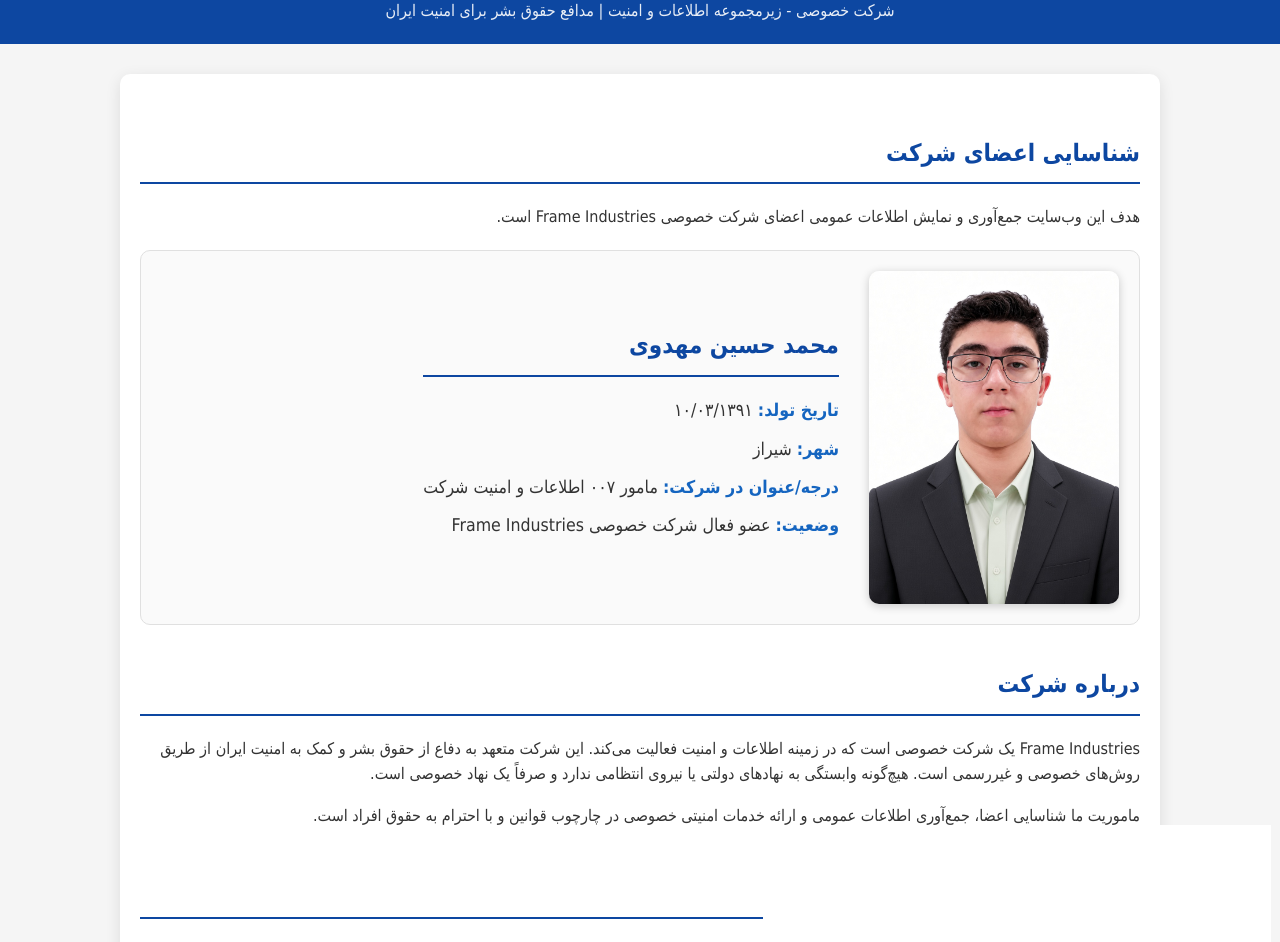
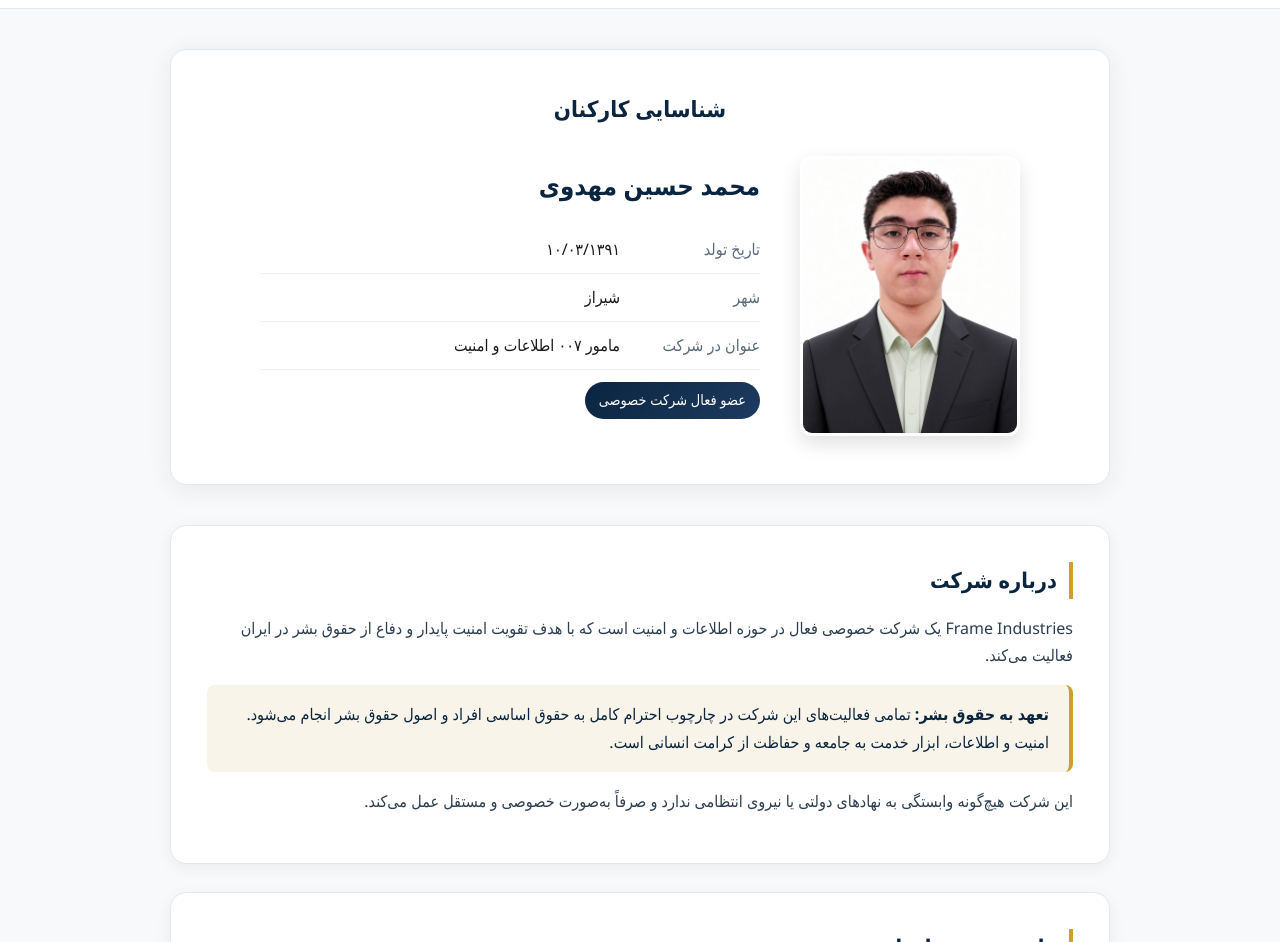
Before and after one commit to MHMahdavi1391/Test, a plain HTML site: page index.html in a window 1280 px wide. Shown: the part 192-1134 px from the top of the page. Drawn offline with Linux system fonts and the light colour scheme.

Commit message:
Redesign website with cleaner professional layout and stronger human rights emphasis

```diff
--- a/index.html
+++ b/index.html
@@ -3,157 +3,227 @@
 <head>
     <meta charset="UTF-8">
     <meta name="viewport" content="width=device-width, initial-scale=1.0">
-    <title>Frame Industries - اطلاعات و امنیت</title>
+    <title>Frame Industries | اطلاعات و امنیت</title>
     <style>
+        :root {
+            --primary: #0a2540;
+            --primary-light: #1e3a5f;
+            --accent: #c9a227;
+            --bg: #f8f9fa;
+            --card: #ffffff;
+            --text: #1a1a1a;
+            --muted: #5a6a7a;
+            --border: #e2e8f0;
+        }
+        * { box-sizing: border-box; margin: 0; padding: 0; }
         body {
-            font-family: 'Tahoma', 'Arial', sans-serif;
-            margin: 0;
-            padding: 0;
-            background-color: #f5f5f5;
-            color: #333;
-            line-height: 1.6;
+            font-family: 'Segoe UI', Tahoma, Geneva, Verdana, sans-serif;
+            background: var(--bg);
+            color: var(--text);
+            line-height: 1.7;
         }
-        .banner {
-            background: linear-gradient(135deg, #1a237e, #3949ab);
+        .top-banner {
+            background: var(--primary);
             color: white;
             text-align: center;
-            padding: 20px;
-            font-size: 1.2em;
-            box-shadow: 0 2px 5px rgba(0,0,0,0.2);
+            padding: 14px 20px;
+            font-size: 0.95rem;
+            letter-spacing: 0.3px;
         }
         header {
-            background-color: #0d47a1;
-            color: white;
-            padding: 20px;
+            background: white;
+            border-bottom: 1px solid var(--border);
+            padding: 28px 20px;
             text-align: center;
         }
         header h1 {
-            margin: 0;
-            font-size: 2.5em;
+            font-size: 2.1rem;
+            font-weight: 600;
+            color: var(--primary);
+            letter-spacing: 1px;
         }
-        header p {
-            margin: 5px 0 0;
-            opacity: 0.9;
+        header .subtitle {
+            color: var(--muted);
+            margin-top: 6px;
+            font-size: 1rem;
         }
         .container {
-            max-width: 1000px;
-            margin: 30px auto;
-            padding: 20px;
-            background: white;
-            border-radius: 10px;
-            box-shadow: 0 4px 15px rgba(0,0,0,0.1);
+            max-width: 980px;
+            margin: 40px auto;
+            padding: 0 20px;
+        }
+        .member-section {
+            background: var(--card);
+            border-radius: 16px;
+            box-shadow: 0 4px 24px rgba(10, 37, 64, 0.08);
+            padding: 40px 36px;
+            margin-bottom: 40px;
+            border: 1px solid var(--border);
+        }
+        .member-section h2 {
+            text-align: center;
+            color: var(--primary);
+            font-size: 1.4rem;
+            margin-bottom: 28px;
+            font-weight: 600;
         }
         .member-card {
             display: flex;
-            flex-wrap: wrap;
-            gap: 30px;
-            align-items: center;
-            border: 1px solid #e0e0e0;
-            border-radius: 10px;
-            padding: 20px;
-            margin: 20px 0;
-            background: #fafafa;
+            gap: 40px;
+            align-items: flex-start;
+            max-width: 760px;
+            margin: 0 auto;
         }
-        .member-card img {
-            width: 250px;
-            height: auto;
-            border-radius: 10px;
-            box-shadow: 0 2px 10px rgba(0,0,0,0.2);
+        .photo-wrapper {
+            flex-shrink: 0;
         }
-        .member-info h2 {
-            color: #0d47a1;
-            margin-top: 0;
+        .photo-wrapper img {
+            width: 220px;
+            height: 280px;
+            object-fit: cover;
+            border-radius: 12px;
+            box-shadow: 0 8px 20px rgba(0,0,0,0.12);
+            border: 3px solid white;
         }
-        .info-item {
-            margin: 10px 0;
-            font-size: 1.1em;
+        .member-details {
+            flex: 1;
+            padding-top: 8px;
         }
-        .info-item strong {
-            color: #1565c0;
+        .member-details h3 {
+            font-size: 1.6rem;
+            color: var(--primary);
+            margin-bottom: 18px;
+            font-weight: 600;
+        }
+        .detail-row {
+            display: flex;
+            padding: 10px 0;
+            border-bottom: 1px solid #f0f2f5;
+        }
+        .detail-row:last-child { border-bottom: none; }
+        .detail-label {
+            width: 140px;
+            color: var(--muted);
+            font-weight: 500;
+            flex-shrink: 0;
+        }
+        .detail-value {
+            color: var(--text);
+            font-weight: 500;
+        }
+        .title-badge {
+            display: inline-block;
+            background: linear-gradient(135deg, var(--primary), var(--primary-light));
+            color: white;
+            padding: 6px 14px;
+            border-radius: 20px;
+            font-size: 0.9rem;
+            margin-top: 12px;
         }
         section {
-            margin: 40px 0;
+            background: var(--card);
+            border-radius: 16px;
+            padding: 36px;
+            margin-bottom: 28px;
+            box-shadow: 0 4px 16px rgba(10, 37, 64, 0.06);
+            border: 1px solid var(--border);
         }
-        h2 {
-            color: #0d47a1;
-            border-bottom: 2px solid #0d47a1;
-            padding-bottom: 10px;
+        section h2 {
+            color: var(--primary);
+            font-size: 1.35rem;
+            margin-bottom: 16px;
+            font-weight: 600;
+            border-right: 4px solid var(--accent);
+            padding-right: 12px;
+        }
+        section p {
+            color: #2c3e50;
+            margin-bottom: 12px;
+        }
+        .hr-highlight {
+            background: #f8f4e9;
+            border-right: 4px solid var(--accent);
+            padding: 16px 20px;
+            border-radius: 8px;
+            margin: 16px 0;
+            color: var(--primary);
         }
         footer {
-            background-color: #212121;
-            color: white;
+            background: var(--primary);
+            color: #d0d7de;
             text-align: center;
-            padding: 20px;
-            margin-top: 40px;
+            padding: 32px 20px;
+            font-size: 0.9rem;
         }
-        footer a {
-            color: #90caf9;
-            text-decoration: none;
-        }
-        @media (max-width: 600px) {
-            .member-card {
-                flex-direction: column;
-                text-align: center;
-            }
-            .member-card img {
-                width: 200px;
-            }
+        footer a { color: var(--accent); text-decoration: none; }
+        @media (max-width: 700px) {
+            .member-card { flex-direction: column; align-items: center; text-align: center; }
+            .detail-row { justify-content: center; }
+            .detail-label { width: auto; margin-left: 12px; }
+            .photo-wrapper img { width: 200px; height: 260px; }
         }
     </style>
 </head>
 <body>
-    <div class="banner">
-        پیام عمومی: با آغاز فصل پاییز ۱۴۰۵، شرکت Frame Industries بر تعهد خود به حفاظت از حقوق بشر و تقویت امنیت اطلاعات در ایران تأکید می‌کند. از همراهی شما سپاسگزاریم.
+    <div class="top-banner">
+        پیام عمومی: Frame Industries به‌عنوان یک نهاد خصوصی، بر حفاظت از حقوق بشر و تقویت امنیت اطلاعات تأکید دارد.
     </div>
 
     <header>
         <h1>Frame Industries</h1>
-        <p>شرکت خصوصی - زیرمجموعه اطلاعات و امنیت | مدافع حقوق بشر برای امنیت ایران</p>
+        <p class="subtitle">شرکت خصوصی — بخش اطلاعات و امنیت</p>
     </header>
 
     <div class="container">
-        <section>
-            <h2>شناسایی اعضای شرکت</h2>
-            <p>هدف این وب‌سایت جمع‌آوری و نمایش اطلاعات عمومی اعضای شرکت خصوصی Frame Industries است.</p>
-
+        <div class="member-section">
+            <h2>شناسایی کارکنان</h2>
             <div class="member-card">
-                <img src="photo.jpg" alt="عکس پرسنلی محمد حسین مهدوی">
-                <div class="member-info">
-                    <h2>محمد حسین مهدوی</h2>
-                    <div class="info-item"><strong>تاریخ تولد:</strong> ۱۰/۰۳/۱۳۹۱</div>
-                    <div class="info-item"><strong>شهر:</strong> شیراز</div>
-                    <div class="info-item"><strong>درجه/عنوان در شرکت:</strong> مامور ۰۰۷ اطلاعات و امنیت شرکت</div>
-                    <div class="info-item"><strong>وضعیت:</strong> عضو فعال شرکت خصوصی Frame Industries</div>
+                <div class="photo-wrapper">
+                    <img src="photo.jpg" alt="محمد حسین مهدوی">
+                </div>
+                <div class="member-details">
+                    <h3>محمد حسین مهدوی</h3>
+                    <div class="detail-row">
+                        <div class="detail-label">تاریخ تولد</div>
+                        <div class="detail-value">۱۰/۰۳/۱۳۹۱</div>
+                    </div>
+                    <div class="detail-row">
+                        <div class="detail-label">شهر</div>
+                        <div class="detail-value">شیراز</div>
+                    </div>
+                    <div class="detail-row">
+                        <div class="detail-label">عنوان در شرکت</div>
+                        <div class="detail-value">مامور ۰۰۷ اطلاعات و امنیت</div>
+                    </div>
+                    <div class="title-badge">عضو فعال شرکت خصوصی</div>
                 </div>
             </div>
+        </div>
+
+        <section>
+            <h2>درباره شرکت</h2>
+            <p>Frame Industries یک شرکت خصوصی فعال در حوزه اطلاعات و امنیت است که با هدف تقویت امنیت پایدار و دفاع از حقوق بشر در ایران فعالیت می‌کند.</p>
+            <div class="hr-highlight">
+                <strong>تعهد به حقوق بشر:</strong> تمامی فعالیت‌های این شرکت در چارچوب احترام کامل به حقوق اساسی افراد و اصول حقوق بشر انجام می‌شود. امنیت و اطلاعات، ابزار خدمت به جامعه و حفاظت از کرامت انسانی است.
+            </div>
+            <p>این شرکت هیچ‌گونه وابستگی به نهادهای دولتی یا نیروی انتظامی ندارد و صرفاً به‌صورت خصوصی و مستقل عمل می‌کند.</p>
         </section>
 
         <section>
-            <h2>درباره شرکت</h2>
-            <p>Frame Industries یک شرکت خصوصی است که در زمینه اطلاعات و امنیت فعالیت می‌کند. این شرکت متعهد به دفاع از حقوق بشر و کمک به امنیت ایران از طریق روش‌های خصوصی و غیررسمی است. هیچ‌گونه وابستگی به نهادهای دولتی یا نیروی انتظامی ندارد و صرفاً یک نهاد خصوصی است.</p>
-            <p>ماموریت ما شناسایی اعضا، جمع‌آوری اطلاعات عمومی و ارائه خدمات امنیتی خصوصی در چارچوب قوانین و با احترام به حقوق افراد است.</p>
-        </section>
-
-        <section>
-            <h2>ساختار شرکت</h2>
-            <ul>
-                <li>بخش اطلاعات و امنیت</li>
-                <li>بخش حفاظت از حقوق بشر</li>
-                <li>بخش پشتیبانی اعضا</li>
-            </ul>
+            <h2>ماموریت و ساختار</h2>
+            <p>شناسایی اعضا، جمع‌آوری اطلاعات عمومی مرتبط و ارائه خدمات امنیتی خصوصی در چارچوب قوانین و با اولویت مطلق حقوق بشر.</p>
+            <p style="margin-top: 12px;">ساختار داخلی شرکت بر پایه بخش‌های اطلاعات، امنیت و حمایت از حقوق افراد طراحی شده است.</p>
         </section>
 
         <section>
             <h2>اطلاعات تکمیلی</h2>
-            <p>برای عضویت یا کسب اطلاعات بیشتر، با شرکت تماس بگیرید. تمام اطلاعات نمایش داده شده عمومی است و با رضایت اعضا منتشر شده است.</p>
-            <p>شرکت Frame Industries از حقوق بشر دفاع می‌کند و به امنیت پایدار ایران کمک می‌کند.</p>
+            <p>اطلاعات نمایش‌داده‌شده در این صفحه عمومی بوده و با رضایت اعضا منتشر شده است. هدف از این وب‌سایت، شفافیت داخلی و شناسایی منظم کارکنان شرکت خصوصی Frame Industries است.</p>
         </section>
     </div>
 
     <footer>
-        <p>&copy; ۱۴۰۵ Frame Industries - شرکت خصوصی اطلاعات و امنیت</p>
-        <p>تمامی حقوق محفوظ است. | <a href="#">حریم خصوصی</a> | <a href="#">تماس با ما</a></p>
-        <p>این وب‌سایت صرفاً برای اهداف شناسایی داخلی اعضای شرکت خصوصی طراحی شده است.</p>
+        <p>© ۱۴۰۵ Frame Industries — شرکت خصوصی اطلاعات و امنیت</p>
+        <p style="margin-top: 8px;">تعهد به حقوق بشر و امنیت پایدار</p>
     </footer>
 </body>
 </html>
```
